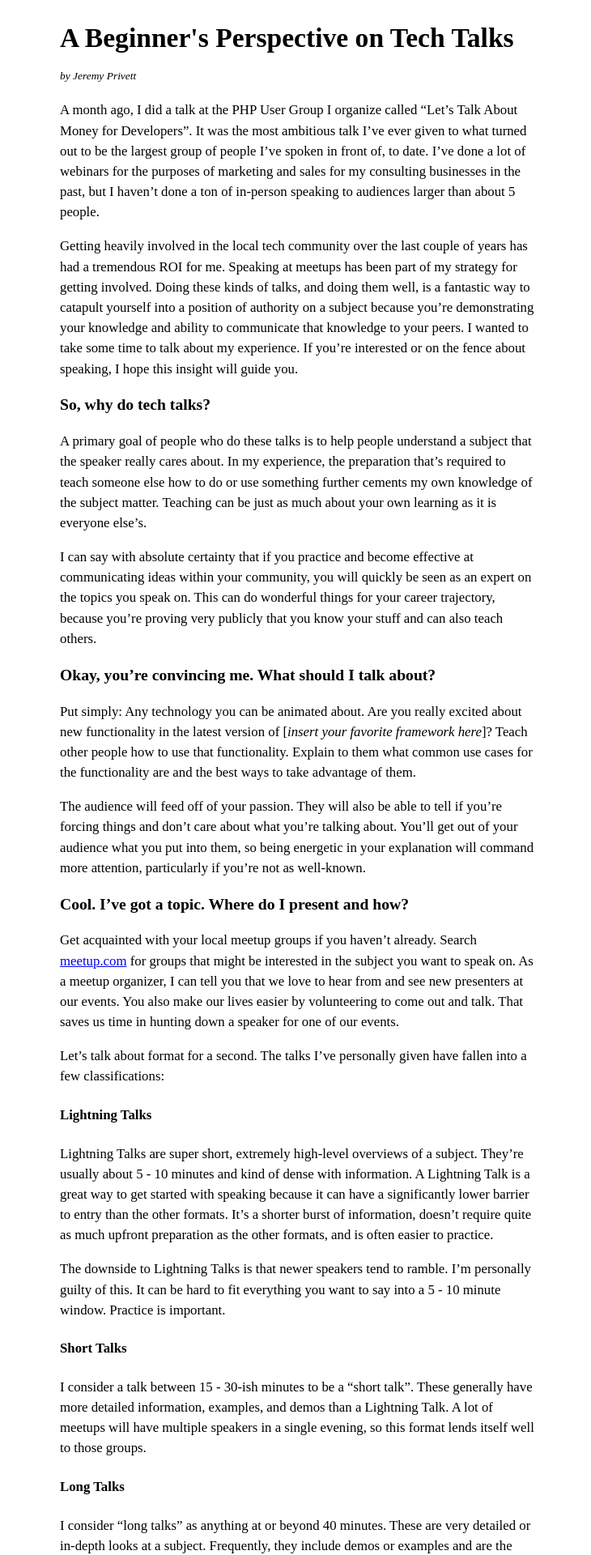
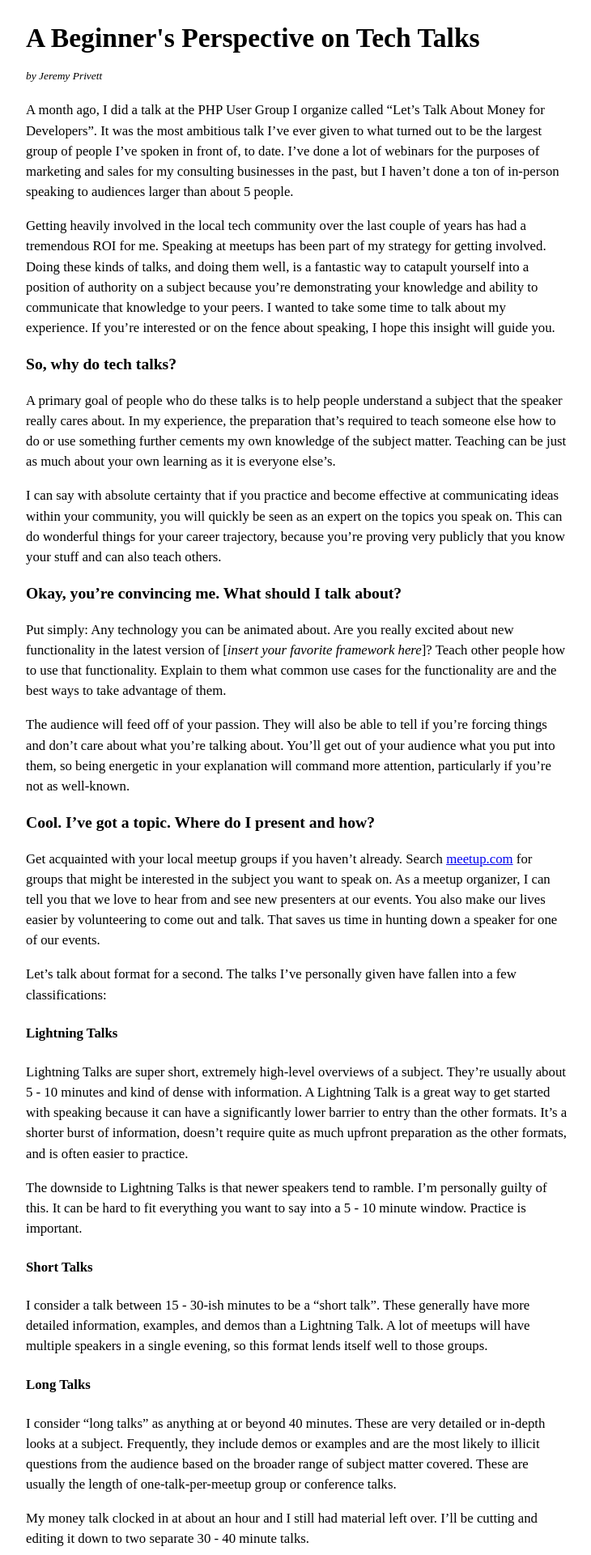
Before and after one commit to Atrophius/atrophius.github.io, a Jekyll site: the page built from _posts/2015-11-05-beginner-perspective-tech-talks.md, in a window 1280 px wide. Shown: the top 1920 px of the page at 81% size, without its empty margins (272-1002 px from the left). Built offline with Jekyll 4.4.1, drawn with Linux system fonts in a browser that asks for light colours.

Commit message:
Increase max width slightly.

```diff
--- a/css/main.scss
+++ b/css/main.scss
@@ -5,7 +5,7 @@ body {
 	font-size: 1.05em;
 	line-height: 1.5em;
 	margin: 2em auto;
-	max-width: 35em;
+	max-width: 40em;
 }
 
 table, td {
```
